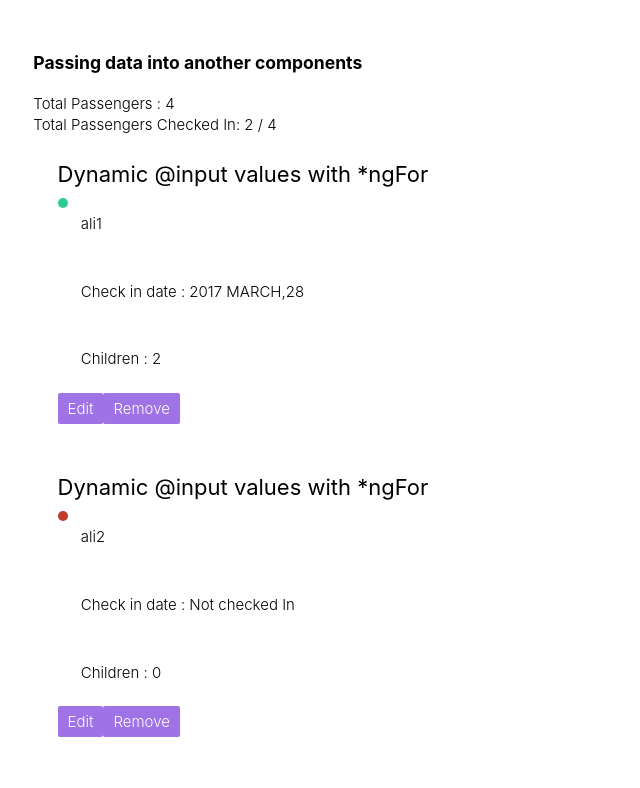
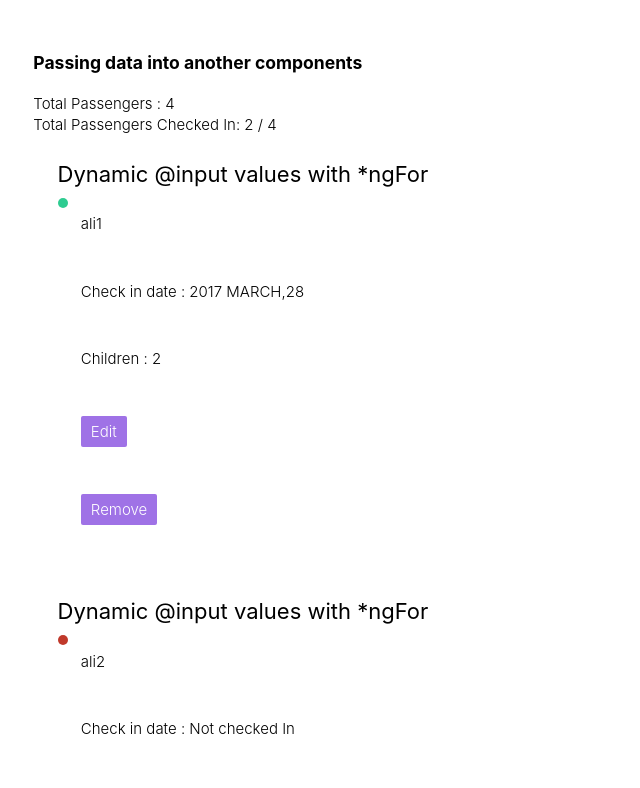
Before and after one commit to aliafn/angular-ivy-dafw9t, an Angular app: page / in a window 1280 px wide. Shown: the top 788 px of the page, without its empty margins (0-640 px from the left). Built offline with nearby package versions, Linux system fonts and the light colour scheme.

Commit message:
3 files modified

```diff
--- a/src/app/passenger-dashboard/components/passenger-detail/passenger-detail.component.html
+++ b/src/app/passenger-dashboard/components/passenger-detail/passenger-detail.component.html
@@ -26,10 +26,12 @@
     Children :
     {{ detail.children?.length || 0 }}
   </div>
-
-  <button (click)="toggleEdit()">
-    {{ editing ? 'Done' : 'Edit' }}
-  </button>
-
-  <button (click)="onRemove()">Remove</button>
+  <div>
+    <button (click)="toggleEdit()">
+      {{ editing ? 'Done' : 'Edit' }}
+    </button>
+  </div>
+  <div>
+    <button (click)="onRemove()">Remove</button>
+  </div>
 </div>
--- a/src/app/passenger-dashboard/components/passenger-detail/passenger-detail.component.ts
+++ b/src/app/passenger-dashboard/components/passenger-detail/passenger-detail.component.ts
@@ -13,6 +13,9 @@ export class PassengerDetailComponent {
   @Input()
   detail: Passenger;
 
+  @Output()
+  edit: EventEmitter<any> = new EventEmitter();
+
   editing: boolean = false;
 
   @Output()
@@ -24,6 +27,9 @@ export class PassengerDetailComponent {
     this.detail.fullname = value;
   }
   toggleEdit() {
+    if (this.editing) {
+      this.edit.emit(this.detail);
+    }
     this.editing = !this.editing;
   }
   onRemove() {
--- a/src/app/passenger-dashboard/containers/passenger-dashboard/passenger-dashboard.component.ts
+++ b/src/app/passenger-dashboard/containers/passenger-dashboard/passenger-dashboard.component.ts
@@ -82,11 +82,13 @@ export class PassengerDashboardComponent implements OnInit {
     this.age = Number(value1);
   }
 
-  handleRemove(event: any) {
-    console.log(event);
+  handleRemove(event: Passenger) {
+    this.passengers = this.passengers.filter((passenger: Passenger) => {
+      return passenger.id != event.id;
+    });
   }
 
-  handleEdit(event: any) {
+  handleEdit(event: Passenger) {
     console.log(event);
   }
 }
```
